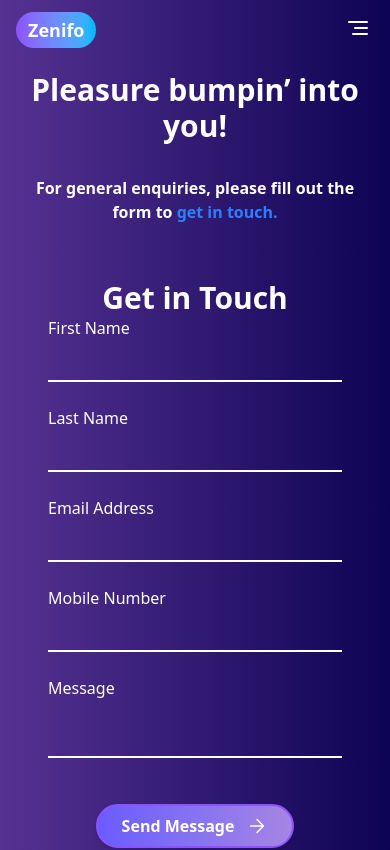
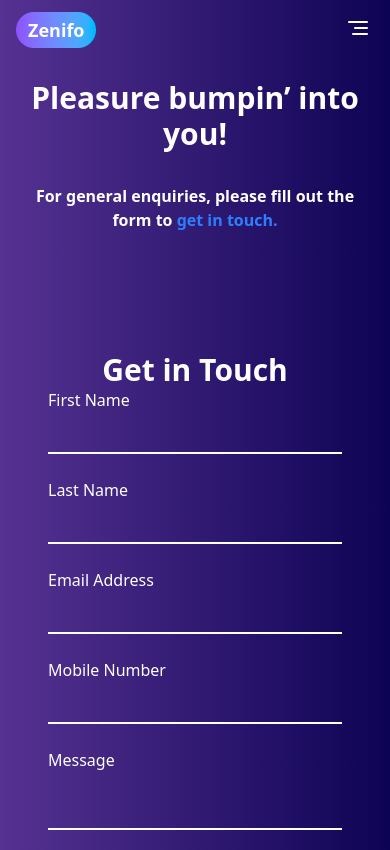
Before and after one commit to ankeshkumarsingh2791/cohortProject, a React (Vite) app in the folder client/: page /contact in a window 390 px wide. Shown: the top 850 px of the page. Built offline with nearby package versions, Linux system fonts and the light colour scheme.

Commit message:
vercel.json added

```diff
--- /dev/null
+++ b/client/src/hooks/useBreakpointValue.jsx
@@ -0,0 +1,23 @@
+import { useEffect, useState } from 'react';
+
+const useBreakpointValue = () => {
+  const [xOffset, setXOffset] = useState(200);
+
+  useEffect(() => {
+    const updateOffset = () => {
+      if (window.innerWidth >= 768) {
+        setXOffset(400); // md and above
+      } else {
+        setXOffset(200); // below md
+      }
+    };
+
+    updateOffset();
+    window.addEventListener('resize', updateOffset);
+    return () => window.removeEventListener('resize', updateOffset);
+  }, []);
+
+  return xOffset;
+};
+
+export default useBreakpointValue;
--- a/client/src/pages/AboutUs.jsx
+++ b/client/src/pages/AboutUs.jsx
@@ -5,8 +5,8 @@ const AboutUs = () => {
   return (
     <div className='bg-gradient-horizontal pt-25 flex flex-col justify-center items-center'>
       {/* heading */}
-      <motion.div initial={{y:-200, opacity:0}} whileInView={{y:0, opacity:1}} transition={{duration:0.8}} viewport={{once:true}} className='flex flex-col gap-3 items-center justify-center'>
-        <div><h1 className='text-5xl sm:text-6xl md:text-7xl text-white font-bold bg-gradient-to-r from-violet-500 to-sky-400 rounded-xl p-1 text-center'>ABOUT US</h1></div>
+      <motion.div initial={{y:-100, opacity:0}} whileInView={{y:0, opacity:1}} transition={{duration:0.8}} viewport={{once:true}} className='flex flex-col gap-3 items-center justify-center'>
+        <div><h1 className='text-3xl md:text-5xl text-white font-bold bg-gradient-to-r from-violet-500 to-sky-400 p-1 text-center'>ABOUT US</h1></div>
         <div><h4 className='text-xl sm:text-2xl md:text-4xl text-white font-semibold w-[20rem] sm:w-[30rem] md:w-[40rem] tracking-wider text-center'>At ZENIFO, We work differently.</h4></div>
       </motion.div>
       {/* upper */}
--- a/client/src/pages/ContactUsPage.jsx
+++ b/client/src/pages/ContactUsPage.jsx
@@ -1,35 +1,34 @@
-import React from 'react'
-import Form from '../components/utils/Form'
-import { motion } from "framer-motion";
-
+import React from 'react';
+import Form from '../components/utils/Form';
+import { motion } from 'framer-motion';
+import useBreakpointValue from '../hooks/useBreakpointValue';
 
 const ContactUsPage = () => {
+  const xOffset = useBreakpointValue();
+
   return (
-    <div className="w-full bg-gradient-horizontal text-white overflow-hidden ">
+    <div className="w-full bg-gradient-horizontal text-white overflow-hidden">
       <motion.div
-        initial={{opacity:0, x:400}}
-        whileInView={{opacity:1, x:0}}
-        transition={{duration:1}}
-        className='m-auto w-full sm:w-[90%] md:w-[80%] flex flex-col sm:flex-row gap-4 mt-18 md:mt-0 md:h-screen  md:justify-center md:items-center'>
-            <div
-
-            className=' sm:w-1/2 flex md:pl-20 flex-col items-start gap-8 text-center sm:text-left'>
-                <div className='  text-3xl sm:text-lg font-bold md:text-7xl m-auto'>
+        initial={{ opacity: 0, x: xOffset }}
+        whileInView={{ opacity: 1, x: 0 }}
+        transition={{ duration: 1 }}
+        className="m-auto w-full sm:w-[90%] md:w-[80%] flex flex-col sm:flex-row gap-10 mt-20 md:mt-0 md:min-h-screen md:justify-center md:items-center"
+      >
+        <div className="sm:w-1/2 flex md:pl-20 flex-col items-start gap-8 text-center sm:text-left">
+          <div className="text-3xl sm:text-lg font-bold md:text-7xl m-auto">
             <h1>Pleasure bumpin’ into you!</h1>
           </div>
-                <div className='font-bold w-80 m-auto sm:m-0'>
-                For general enquiries, please fill out the form to <span className='text-blue-500'>get in touch.</span>
+          <div className="font-bold w-80 m-auto sm:m-0">
+            For general enquiries, please fill out the form to{' '}
+            <span className="text-blue-500">get in touch.</span>
           </div>
         </div>
-            <div
-
-            className='sm:w-1/2 md:pr-20 text-white flex px-6 md:mt-15 '>
+        <div className="sm:w-1/2 md:pr-20 text-white flex px-6 mt-10 mb-10">
           <Form />
         </div>
-
       </motion.div>
     </div>
-  )
-}
+  );
+};
 
-export default ContactUsPage
+export default ContactUsPage;
```
Also changed, not shown: client/vercel.json (added). Lines whose indentation alone changed are shown as unchanged.
